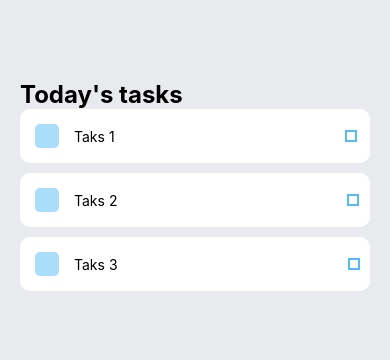
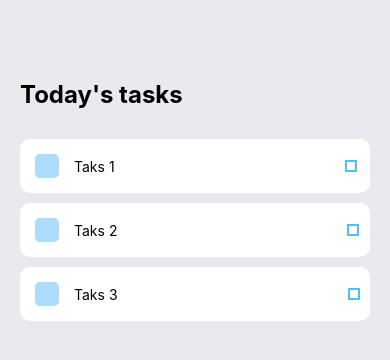
Before and after one commit to eric-antonio/TodoList, a React Native app: screen / in a window 390 px wide. Shown: the top 360 px of the page. Built offline with nearby package versions, Linux system fonts and the light colour scheme.

Commit message:
Update App.js

```diff
--- a/App.js
+++ b/App.js
@@ -14,6 +14,8 @@ export default function App() {
 
           {/* This is where the tasks will go! */}
 
+          {/*Essas tasks na verade são pequenos componenetes
+          No caso apresenrado o componete foi exibido 3 vezes */}
           <Task text={'Taks 1'}/>
           <Task text={'Taks 2'}/>
           <Task text={'Taks 3'}/>
@@ -42,5 +44,7 @@ const styles = StyleSheet.create({
     fontSize: 24,
     fontWeight: 'bold',
   },
-  items: {},
+  items: {
+    marginTop:30,
+  },
 });
```
